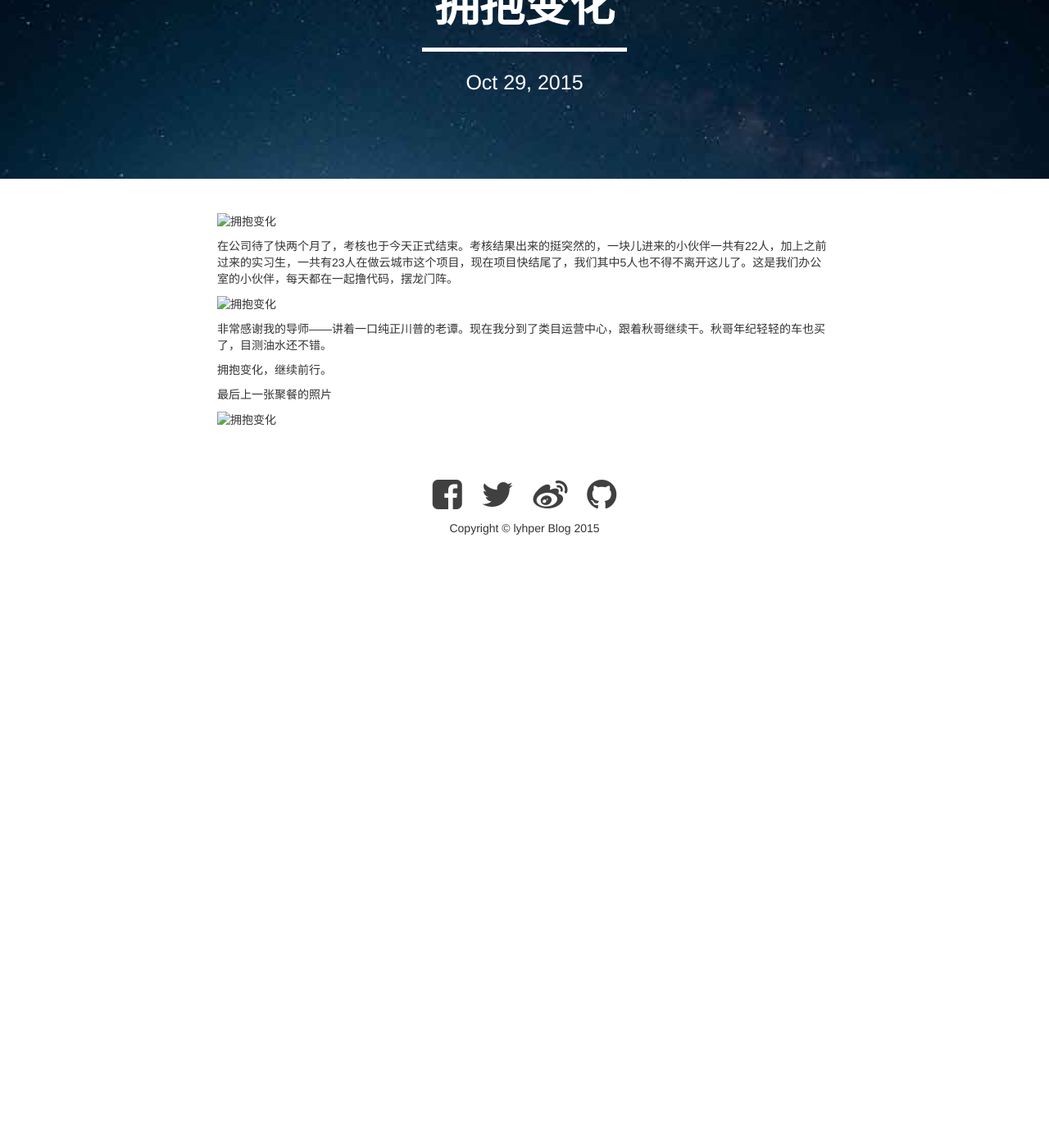
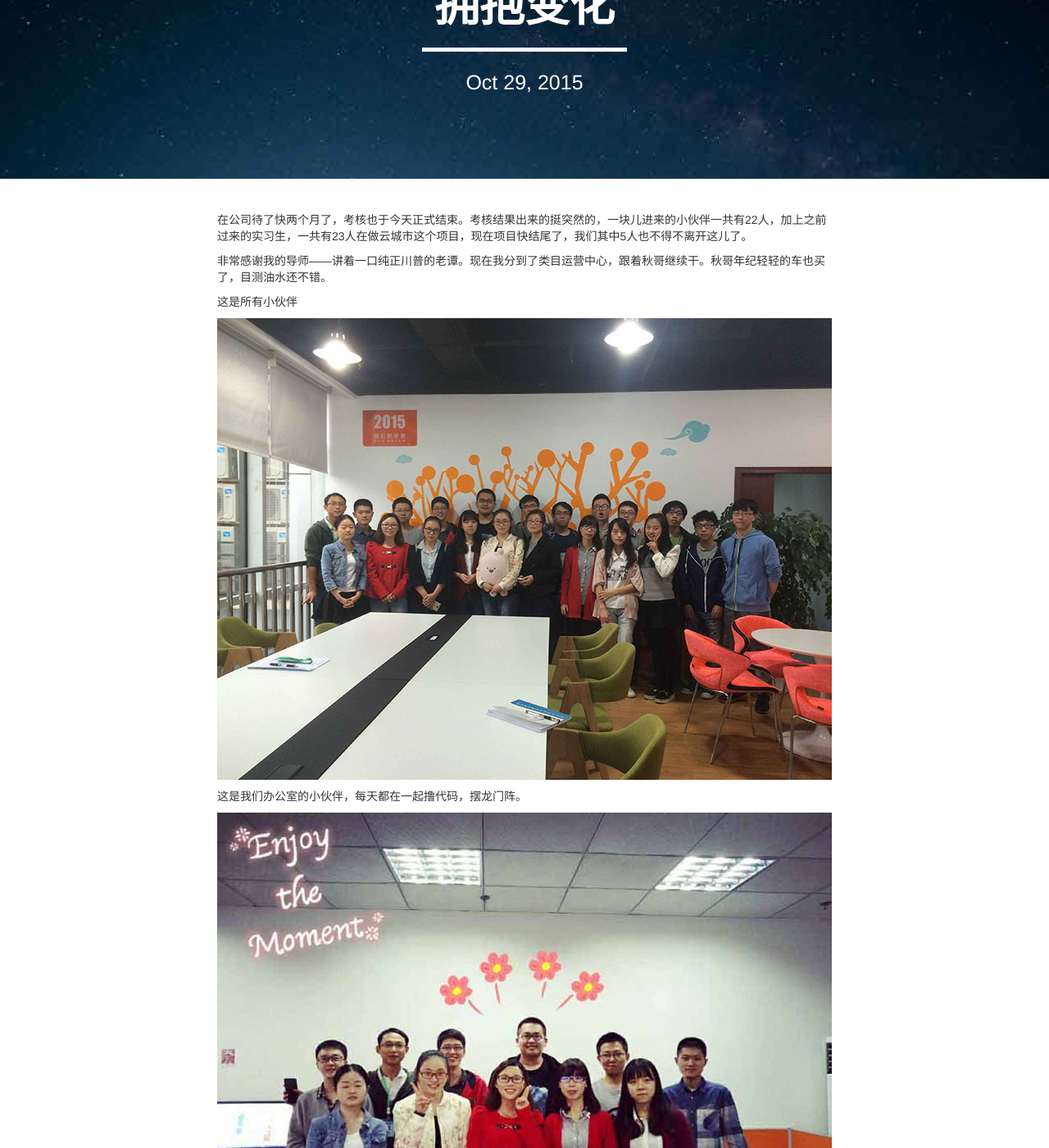
Before and after one commit to lyhper/lyhper.github.io, a Jekyll site: the page built from _posts/2015-10-29-daily.md, in a window 1280 px wide and 1400 px high, scrolled down 193 px. Shown: the whole window at 82% size. Built offline with Jekyll 4.4.1, drawn with Linux system fonts in a browser that asks for light colours; comment, search, counter and statistics services are not loaded; before the commit the page ends 900 px from its top, so only the background shows below that; some of the changed text lies outside the part shown.

Commit message:
add post

```diff
--- a/_posts/2015-10-29-daily.md
+++ b/_posts/2015-10-29-daily.md
@@ -5,16 +5,18 @@ date: 2015-10-29 18:18:00
 categories: daily
 ---
 
-![拥抱变化](img/graduation1.jpg)
-
-在公司待了快两个月了，考核也于今天正式结束。考核结果出来的挺突然的，一块儿进来的小伙伴一共有22人，加上之前过来的实习生，一共有23人在做云城市这个项目，现在项目快结尾了，我们其中5人也不得不离开这儿了。这是我们办公室的小伙伴，每天都在一起撸代码，摆龙门阵。
-
-![拥抱变化](img/graduation2.jpg)
+在公司待了快两个月了，考核也于今天正式结束。考核结果出来的挺突然的，一块儿进来的小伙伴一共有22人，加上之前过来的实习生，一共有23人在做云城市这个项目，现在项目快结尾了，我们其中5人也不得不离开这儿了。
 
 非常感谢我的导师——讲着一口纯正川普的老谭。现在我分到了类目运营中心，跟着秋哥继续干。秋哥年纪轻轻的车也买了，目测油水还不错。
 
-拥抱变化，继续前行。
+这是所有小伙伴
 
-最后上一张聚餐的照片
+![拥抱变化]({{site.url}}/img/graduation1.jpg)
 
-![拥抱变化](img/graduation3.jpg)
+这是我们办公室的小伙伴，每天都在一起撸代码，摆龙门阵。
+
+![拥抱变化]({{site.url}}/img/graduation2.jpg)
+
+最后上一张聚餐的照片，拥抱变化，继续前行。
+
+![拥抱变化]({{site.url}}/img/graduation3.jpg)
```
Also changed, not shown: _posts/img/graduation1.jpg (deleted), _posts/img/graduation2.jpg (deleted), img/graduation1.jpg (added), img/graduation2.jpg (added), img/graduation3.jpg (renamed from _posts/img/graduation3.jpg).
